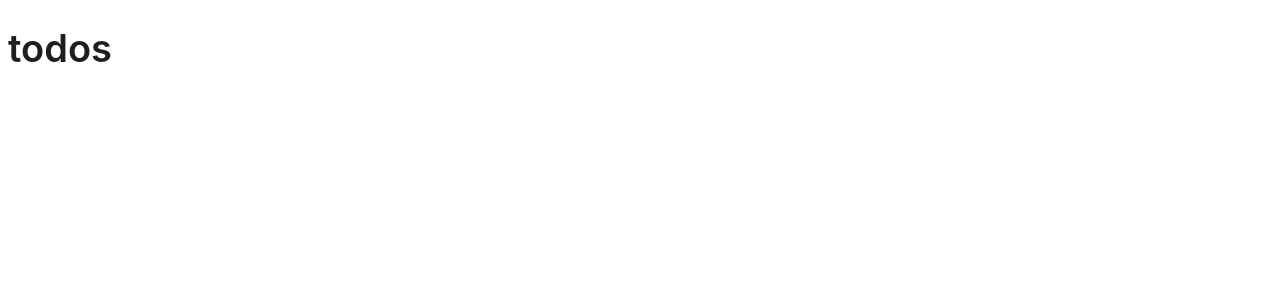
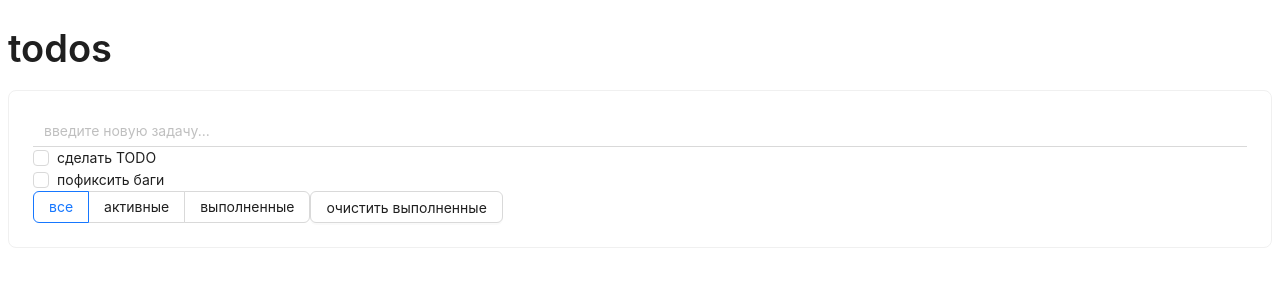
Before and after one commit to AntonyantsArtyom/Mindbox-ToDo, a React (Vite) app: page / in a window 1280 px wide. Shown: the top 300 px of the page. Built offline with nearby package versions, Linux system fonts and the light colour scheme.

Commit message:
feat: make initial site UI

```diff
--- a/src/App.tsx
+++ b/src/App.tsx
@@ -1,10 +1,29 @@
-import { Typography } from "antd";
+import { Input, Typography, Card, Checkbox, Flex, Radio, Button } from "antd";
+
 const { Title } = Typography;
 
 function App() {
+  const tasks = ["сделать TODO", "пофиксить баги"];
+
   return (
     <>
       <Title>todos</Title>
+      <Card>
+        <Input name="new_task" variant="underlined" placeholder="введите новую задачу..." />
+        <Flex vertical>
+          {tasks.map((task) => (
+            <Checkbox>{task}</Checkbox>
+          ))}
+        </Flex>
+        <Flex>
+          <Radio.Group defaultValue="All">
+            <Radio.Button value="All">все</Radio.Button>
+            <Radio.Button value="Active">активные</Radio.Button>
+            <Radio.Button value="Completed">выполненные</Radio.Button>
+          </Radio.Group>
+          <Button>очистить выполненные</Button>
+        </Flex>
+      </Card>
     </>
   );
 }
```
